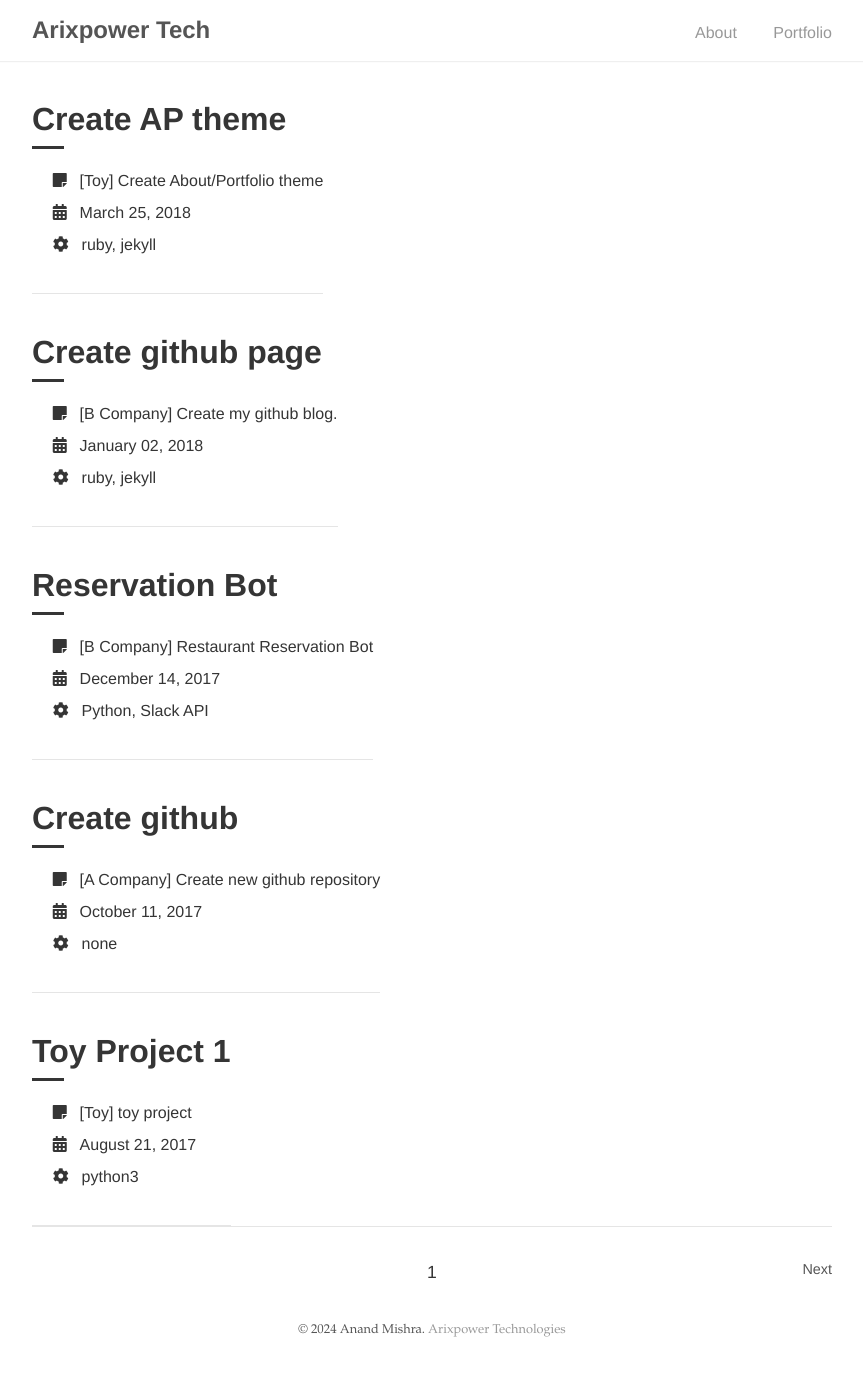
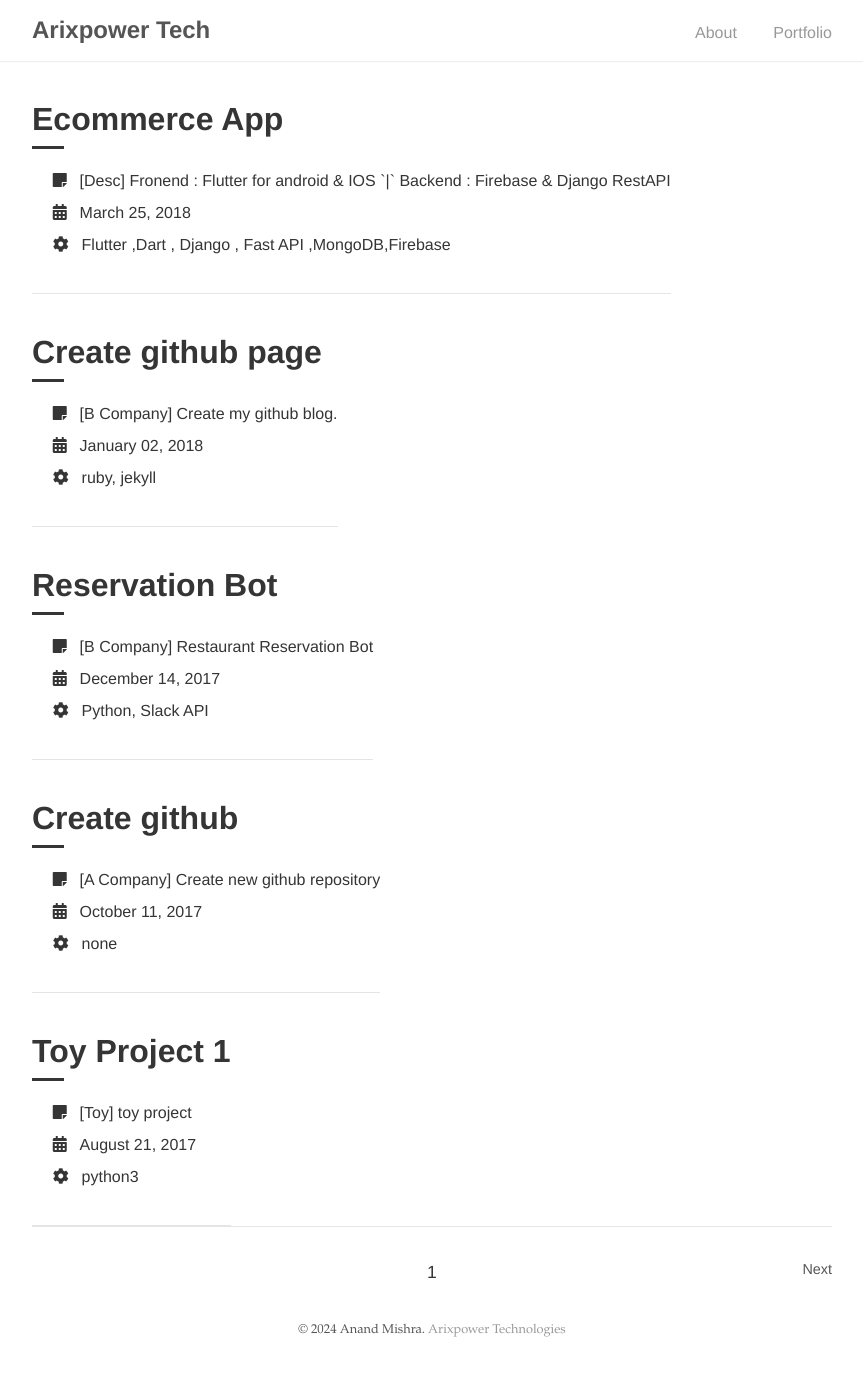
Before and after one commit to arixcod/portfolio1, a Jekyll site: the page built from portfolio/index.html, in a window 1280 px wide. Shown: the whole page, without its empty margins (208-1071 px from the left). Built offline with Jekyll 4.4.1, drawn with Linux system fonts in a browser that asks for light colours; the list of posts is cut into pages by our own code.

Commit message:
first commit

```diff
--- a/_posts/2018-03-25-create-ap.theme.md
+++ b/_posts/2018-03-25-create-ap.theme.md
@@ -1,9 +1,9 @@
 ---
 layout: post
-title:  "Create AP theme"
-info: "Create About/Portfolio theme"
-tech : "ruby, jekyll"
-type: Toy
+title:  "Ecommerce App "
+info: "Fronend : Flutter for android & IOS `|` Backend : Firebase & Django RestAPI "
+tech : "Flutter ,Dart , Django , Fast API ,MongoDB,Firebase"
+type: Desc
 ---
 
 ## Create AP theme
```
